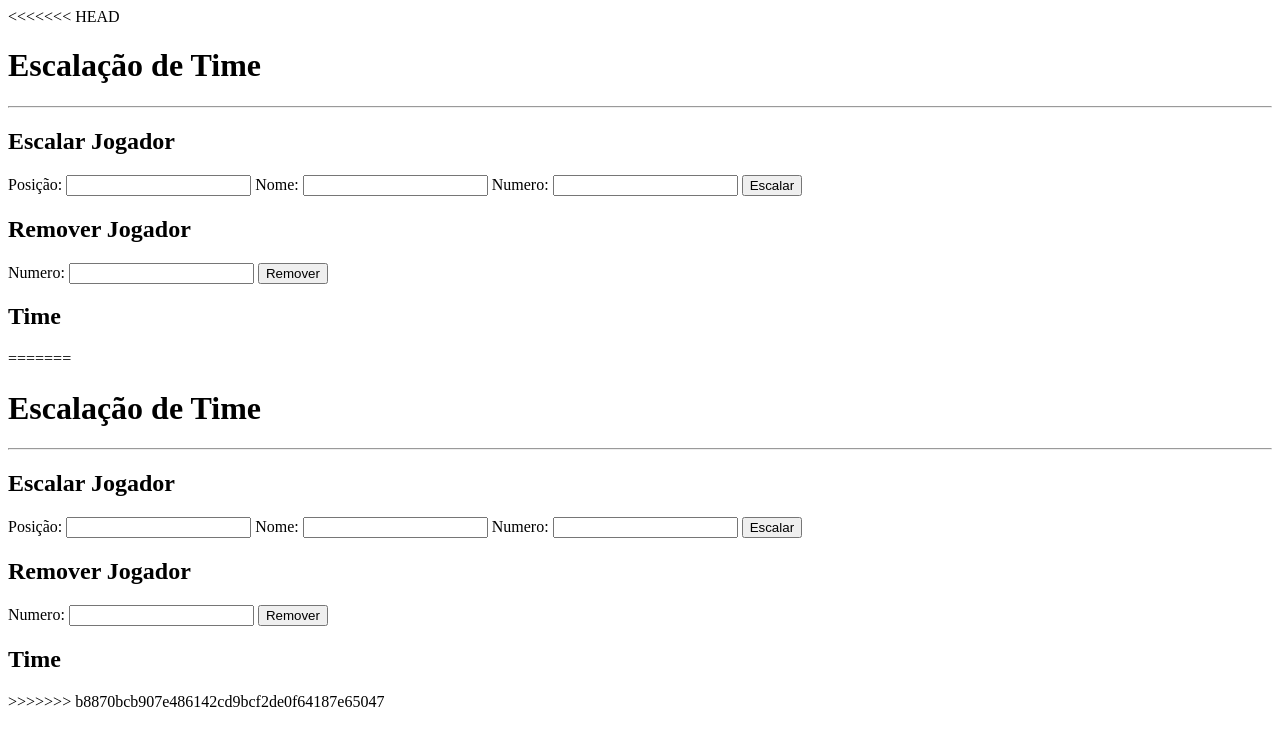
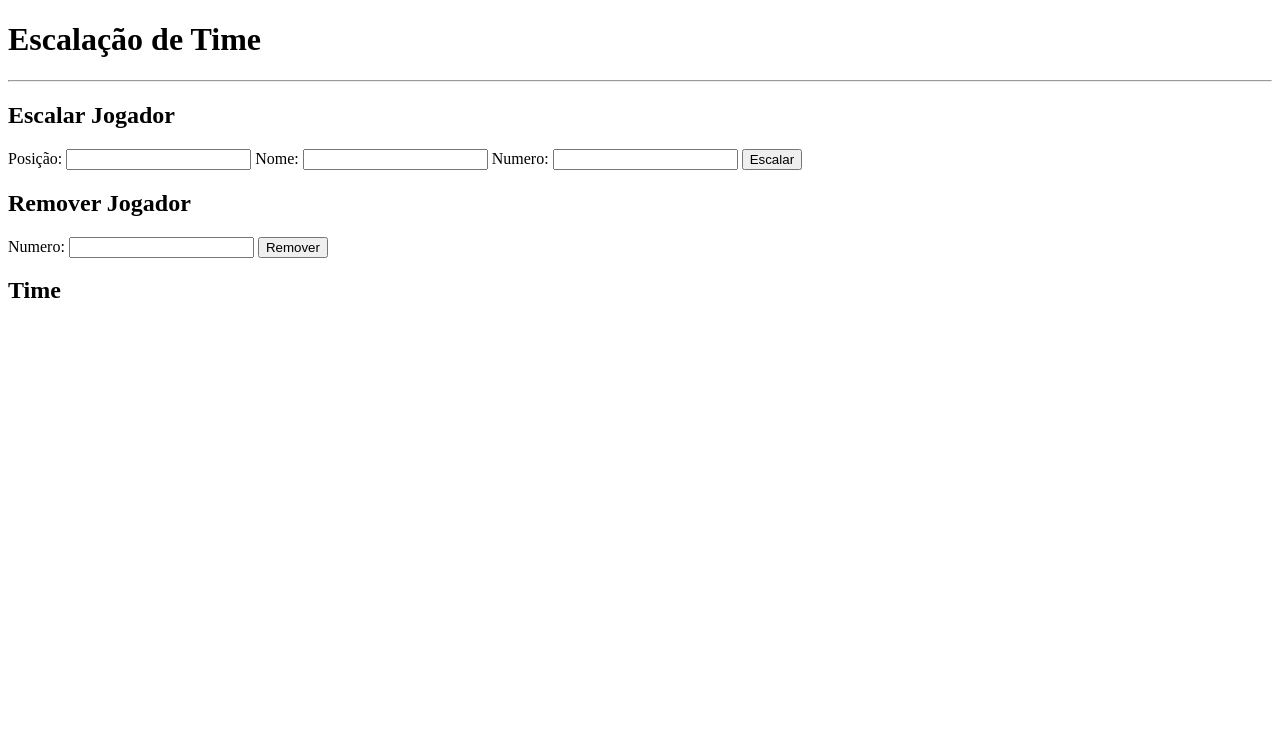
Before and after one commit to EbersonDias/ExerciciosFullStack, a plain HTML site: page exercicio - 11/time.html in a window 1280 px wide. Drawn offline with Linux system fonts and the light colour scheme.

Commit message:
Escalação de Time

```diff
--- a/exercicio - 11/time.html
+++ b/exercicio - 11/time.html
@@ -1,4 +1,3 @@
-<<<<<<< HEAD
 <!DOCTYPE html>
 <html lang="en">
 <head>
@@ -31,38 +30,4 @@
     <ul id="teamList"></ul>
     <script src="time.js"></script>
 </body>
-=======
-<!DOCTYPE html>
-<html lang="en">
-<head>
-    <meta charset="UTF-8">
-    <meta name="viewport" content="width=device-width, initial-scale=1.0">
-    <title>Escalação de time</title>
-</head>
-<body>
-    <h1>Escalação de Time</h1>
-    <hr>
-    <h2>Escalar Jogador</h2>
-    <p>
-        <label for="position">Posição:</label>
-        <input type="text" name="position" id="position">
-
-        <label for="name">Nome:</label>
-        <input type="text" name="name" id="name">
-
-        <label for="number">Numero:</label>
-        <input type="text" name="number" id="number">
-        <button onclick="addPlayer()">Escalar</button>
-    </p>
-    <h2>Remover Jogador</h2>
-    <p>
-    <label for="numberToRemove">Numero:</label>
-    <input type="text" name="numberToRemove" id="numberToRemove">
-    <button onclick="removePlayer()">Remover</button>
-    </p>
-    <h2>Time</h2>
-    <ul id="teamList"></ul>
-    <script src="time.js"></script>
-</body>
->>>>>>> b8870bcb907e486142cd9bcf2de0f64187e65047
 </html>
--- a/exercicio - 11/time.js
+++ b/exercicio - 11/time.js
@@ -1,4 +1,3 @@
-<<<<<<< HEAD
 function addPlayer () {
     const position = document.getElementById('position').value
     const name = document.getElementById('name').value
@@ -29,35 +28,3 @@ function removePlayer () {
         document.getElementById('numberToRemove').value = ''
     }
 }
-=======
-function addPlayer () {
-    const position = document.getElementById('position').value
-    const name = document.getElementById('name').value
-    const number = document.getElementById('number').value
-
-    const confirmation = confirm("Escalar " + name + " como " + position + " ?")
-
-    if (confirmation) {
-        const teamList = document.getElementById('teamList')
-        const playerItem = document.createElement('li')
-        playerItem.id = 'Player - '+ number
-        playerItem.innerText = position + " : " + name + " (" + number + ")"
-        teamList.appendChild(playerItem)
-
-        document.getElementById('position').value = ''
-        document.getElementById('name').value = ''
-        document.getElementById('number').value = ''
-    }
-}
-function removePlayer () {
-    const number = document.getElementById('numberToRemove').value
-    const playerToRemove = document.getElementById('Player - '+ number)
-
-    const confirmation = confirm('Remover o jogador ' + playerToRemove.innerText + ' ?')
-
-    if (confirmation){
-        document.getElementById('teamList').removeChild(playerToRemove)
-        document.getElementById('numberToRemove').value = ''
-    }
-}
->>>>>>> b8870bcb907e486142cd9bcf2de0f64187e65047
```
